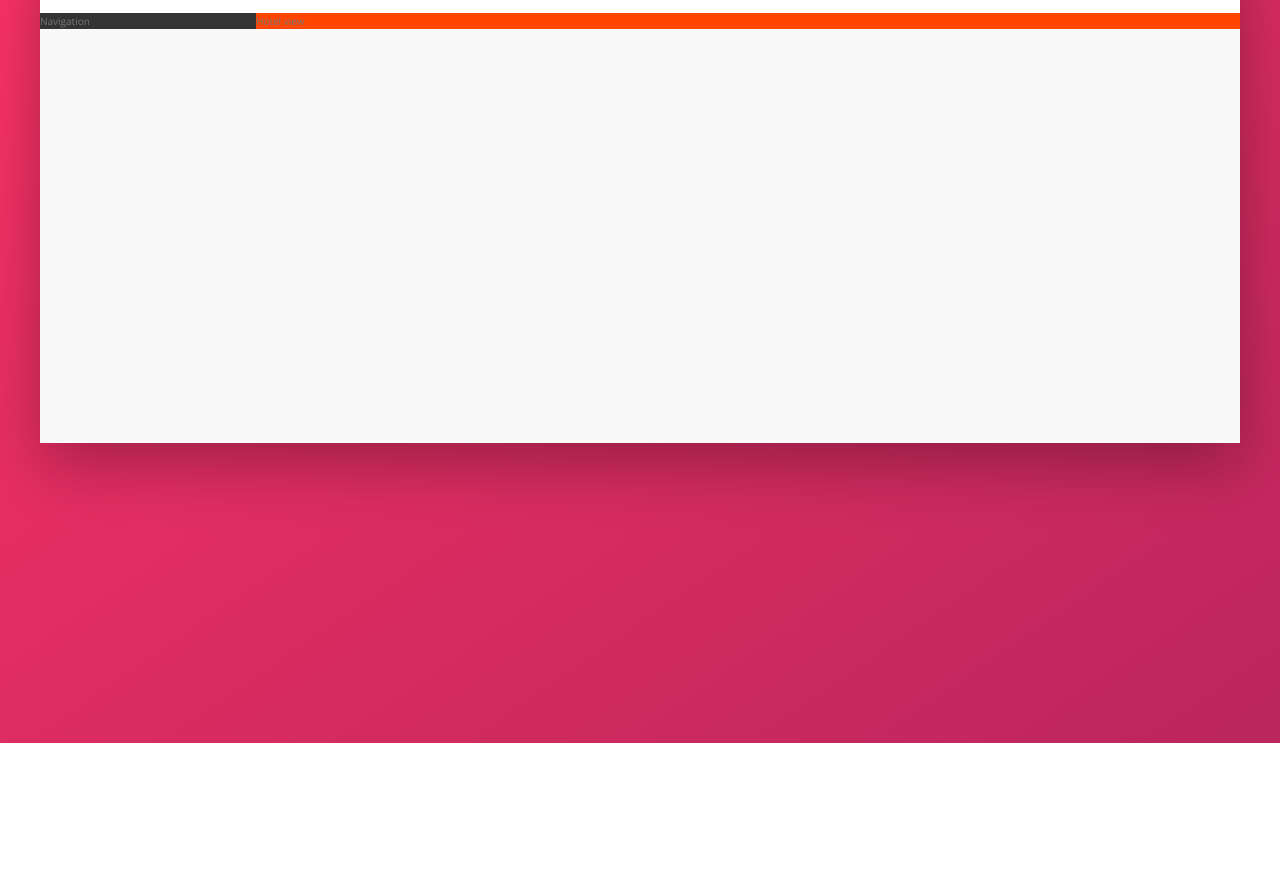
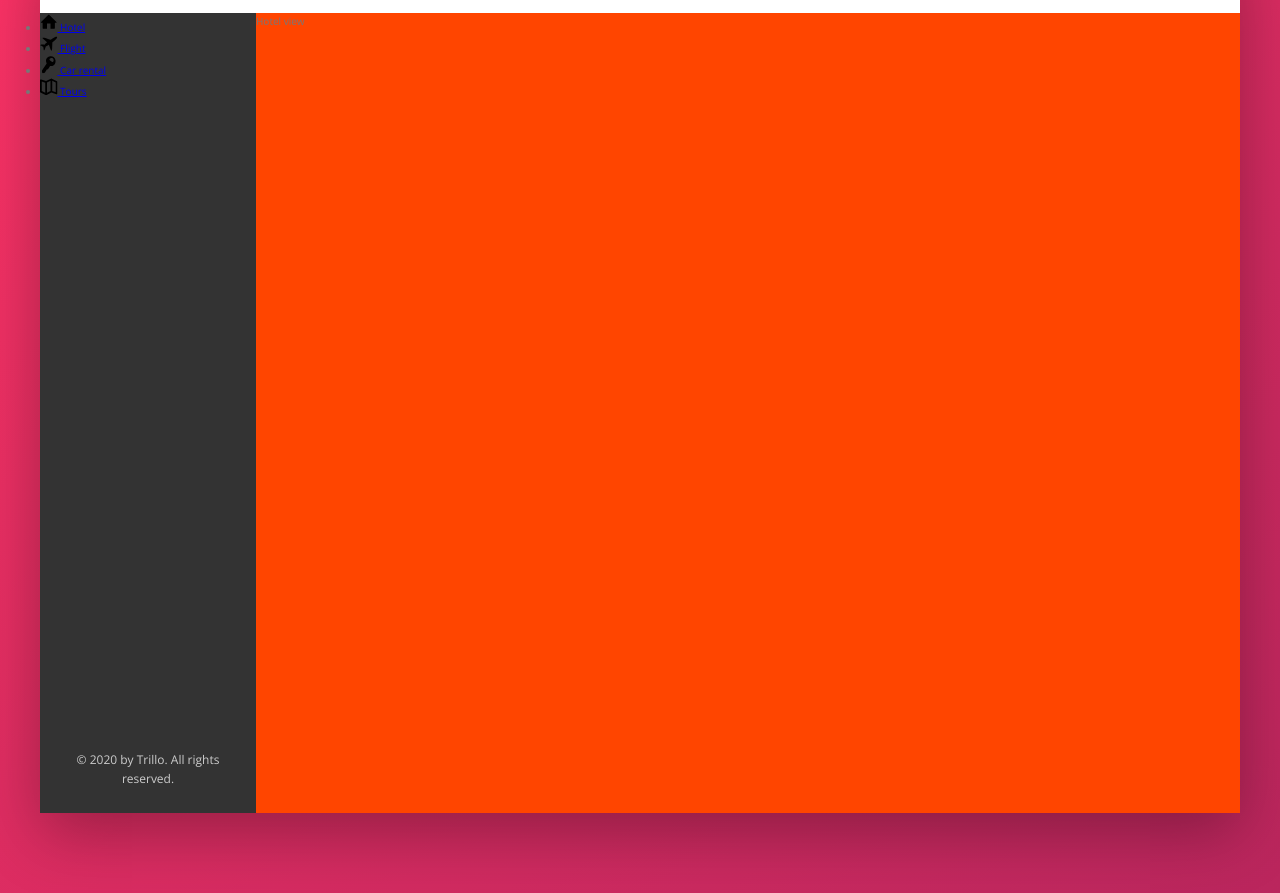
Before and after one commit to frankvanes/advanced-css-course, a website: page Trillo/index.html in a window 1280 px wide. Shown: the part 137-1030 px from the top of the page. Before the commit the page ends 880 px from the top, so only its background shows below. Drawn offline with nearby package versions, Linux system fonts and the light colour scheme.

Commit message:
Finished lecture 78

```diff
--- a/Trillo/index.html
+++ b/Trillo/index.html
@@ -44,7 +44,43 @@
             </header>
             <div class="content">
                 <nav class="sidebar">
-                    Navigation
+                    <ul class="side-nav">
+                        <li class="side-nav__item">
+                            <a href="#" class="side-nav__link">
+                                <svg class="side-nav__icon">
+                                    <use xlink:href="img/sprite.svg#icon-home"></use>
+                                </svg>
+                                <span>Hotel</span>
+                            </a>
+                        </li>
+                        <li class="side-nav__item">
+                            <a href="#" class="side-nav__link">
+                                <svg class="side-nav__icon">
+                                    <use xlink:href="img/sprite.svg#icon-aircraft"></use>
+                                </svg>
+                                <span>Flight</span>
+                            </a>
+                        </li>
+                        <li class="side-nav__item">
+                            <a href="#" class="side-nav__link">
+                                <svg class="side-nav__icon">
+                                    <use xlink:href="img/sprite.svg#icon-key"></use>
+                                </svg>
+                                <span>Car rental</span>
+                            </a>
+                        </li>
+                        <li class="side-nav__item">
+                            <a href="#" class="side-nav__link">
+                                <svg class="side-nav__icon">
+                                    <use xlink:href="img/sprite.svg#icon-map"></use>
+                                </svg>
+                                <span>Tours</span>
+                            </a>
+                        </li>
+                    </ul>
+                    <div class="legal">
+                        &copy; 2020 by Trillo. All rights reserved.
+                    </div>
                 </nav>
                 <main class="hotel-view">
                     Hotel view
--- a/Trillo/sass/_components.scss
+++ b/Trillo/sass/_components.scss
@@ -64,9 +64,9 @@
     }
 }
 
- /**
-  * USER NAVIGATION
-  */
+/**
+ * USER NAVIGATION
+ */
 .user-nav {
     align-self: stretch;
 
@@ -118,3 +118,31 @@
         margin-right: 1rem;
     }
 }
+
+/**
+ * Side navigation
+ */
+.side-nav {
+    &__item {
+
+    }
+
+    &__link {
+
+    }
+
+    &__icon {
+        width: 1.75rem;
+        height: 1.75rem;
+    }
+}
+
+/**
+ * Legal text
+ */
+.legal {
+    font-size: 1.2rem;
+    color: var(--color-grey-light-4);
+    text-align: center;
+    padding: 2.5rem;
+}
--- a/Trillo/sass/_layout.scss
+++ b/Trillo/sass/_layout.scss
@@ -26,11 +26,18 @@
     background-color: var(--color-grey-dark-1);
 
     flex: 0 0 18%;
+
+    display: flex;
+    flex-direction: column;
+    justify-content: space-between;
 }
 
 .hotel-view {
     background-color: #fff;
+
+    // TEST
     background-color: orangered;
+    height: 80rem;
 
     flex: 1;
 }
```
Also changed, not shown: Trillo/css/style.css.
